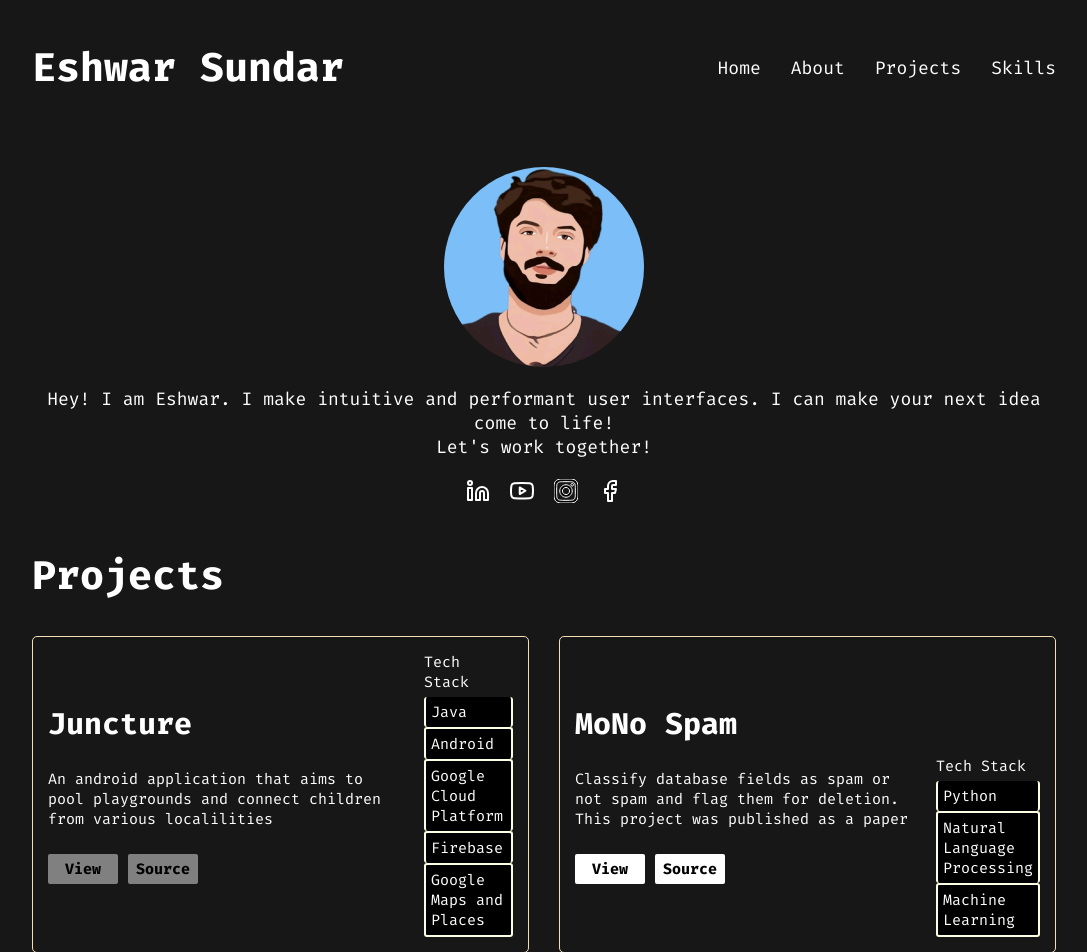
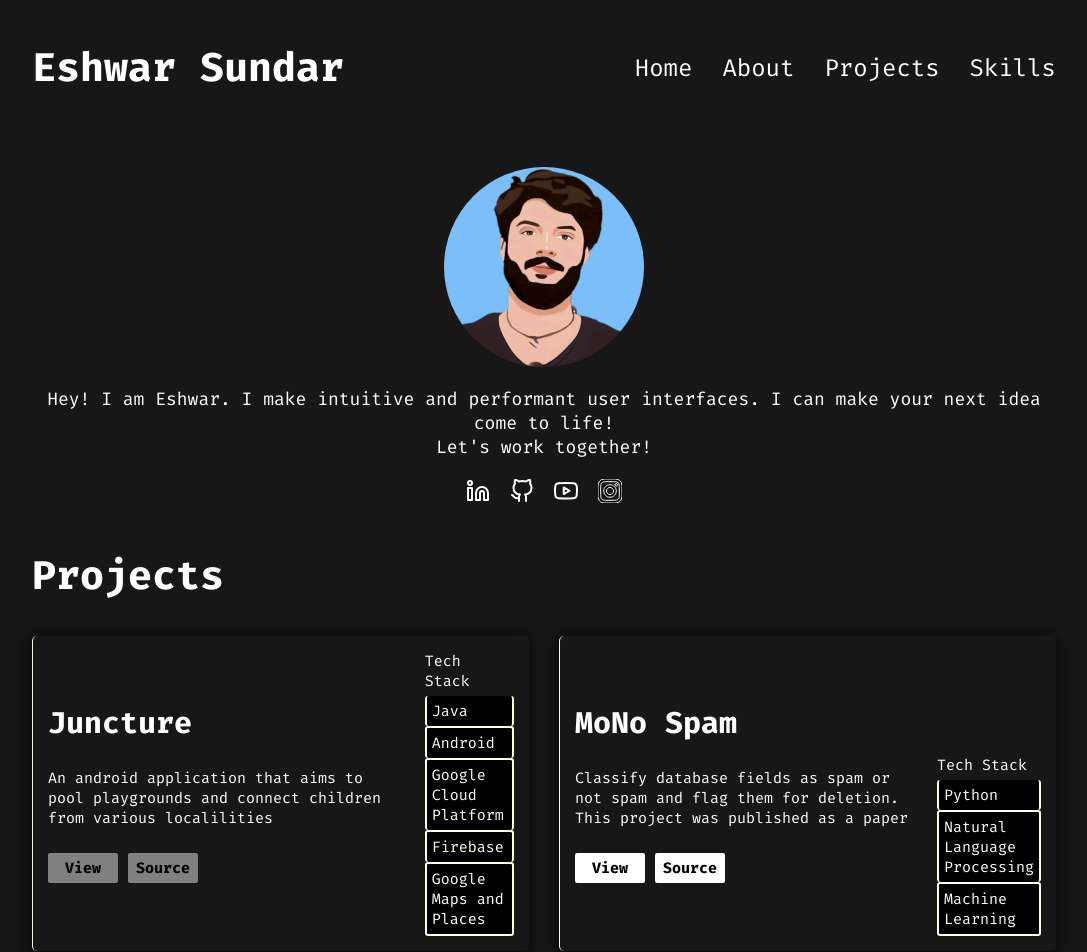
Before and after one commit to eshwarne/next-portfolio, a Next.js app: page / in a window 1280 px wide. Shown: the top 952 px of the page, without its empty margins (96-1183 px from the left). Built offline with nearby package versions, Linux system fonts and the light colour scheme.

Commit message:
Update social media links

```diff
--- a/components/Home/Home.tsx
+++ b/components/Home/Home.tsx
@@ -1,28 +1,44 @@
-import styles from "./Home.module.scss"
-import pictureSelf from "../../public/picture-self.jpeg"
-import Image from "next/image"
-import FacebookIcon from "../icons/Facebook"
-import InstagramIcon from "../icons/Instagram"
-import LinkedinIcon from "../icons/Linkedin"
-import YoutubeIcon from "../icons/Youtube"
+import styles from "./Home.module.scss";
+import pictureSelf from "../../public/picture-self.jpeg";
+import Image from "next/image";
+import InstagramIcon from "../icons/Instagram";
+import LinkedinIcon from "../icons/Linkedin";
+import YoutubeIcon from "../icons/Youtube";
+import GithubIcon from "../icons/Github";
 
-export function Home(){
-   return(
+export function Home() {
+  return (
     <div className={styles.home}>
       <div className={styles.home__image}>
-                <Image src={pictureSelf} layout="fill"/>
+        <Image src={pictureSelf} layout="fill" />
       </div>
       <div className={styles.home__description}>
-               Hey! I am Eshwar. I make intuitive and performant user interfaces.
-               I can make your next idea come to life! <br/>
+        Hey! I am Eshwar. I make intuitive and performant user interfaces. I can
+        make your next idea come to life! <br />
         Let's work together!
       </div>
       <div className={styles.socialMedia}>
-               <li className={styles.socialMedia__item}><a href="#"><LinkedinIcon /></a></li>
-               <li className={styles.socialMedia__item}><a href="#"><YoutubeIcon /></a></li>
-               <li className={styles.socialMedia__item}><a href="#"><InstagramIcon /></a></li>
-               <li className={styles.socialMedia__item}><a href="#"><FacebookIcon /></a></li>
+        <li className={styles.socialMedia__item}>
+          <a href="https://www.linkedin.com/in/eshwarne/" target="_blank">
+            <LinkedinIcon />
+          </a>
+        </li>
+        <li className={styles.socialMedia__item}>
+          <a href="https://github.com/eshwarne/" target="_blank">
+            <GithubIcon />
+          </a>
+        </li>
+        <li className={styles.socialMedia__item}>
+          <a href="https://www.youtube.com/c/EshwarNorthEast" target="_blank">
+            <YoutubeIcon />
+          </a>
+        </li>
+        <li className={styles.socialMedia__item}>
+          <a href="https://www.instagram.com/eshwarne/" target="_blank">
+            <InstagramIcon />
+          </a>
+        </li>
       </div>
     </div>
-   )
+  );
 }
--- a/components/Navbar/Navbar.module.scss
+++ b/components/Navbar/Navbar.module.scss
@@ -11,6 +11,7 @@
 .nav__item {
   display: flex;
   flex-direction: row;
+  font-size: $FONT-SIZE-HEADING-SECONDARY * 0.8;
   list-style: none;
   cursor: pointer;
   &:hover {
--- a/components/Projects/ProjectItem.module.scss
+++ b/components/Projects/ProjectItem.module.scss
@@ -9,7 +9,10 @@
   flex: 2;
   padding: 1.5rem;
   gap: 2rem;
-  border: wheat solid 0.1rem;
+  box-shadow: -1px 2px 14px 4px rgba(0, 0, 0, 0.5);
+  border-left: oldlace solid 0.05rem;
+  -webkit-box-shadow: -1px 2px 14px 4px rgba(0, 0, 0, 0.5);
+  -moz-box-shadow: -1px 2px 14px 4px rgba(0, 0, 0, 0.5);
   border-radius: 0.5rem;
   display: flex;
   justify-content: space-between;
--- a/components/icons/Facebook/Facebook.tsx
+++ /dev/null
@@ -1,17 +0,0 @@
-export const FacebookIcon = (props:any) => (
-  <svg
-    width="24px"
-    height="24px"
-    viewBox="0 0 24 24"
-    xmlns="http://www.w3.org/2000/svg"
-    fill="none"
-    stroke="currentColor"
-    strokeWidth={2}
-    strokeLinecap="round"
-    strokeLinejoin="round"
-    className="feather feather-facebook"
-    {...props}
-  >
-    <path d="M18 2h-3a5 5 0 0 0-5 5v3H7v4h3v8h4v-8h3l1-4h-4V7a1 1 0 0 1 1-1h3z" />
-  </svg>
-);
--- a/components/icons/Facebook/index.ts
+++ /dev/null
@@ -1,3 +0,0 @@
-import { FacebookIcon } from "./Facebook";
-
-export default FacebookIcon
--- /dev/null
+++ b/components/icons/Github/Github.tsx
@@ -0,0 +1,16 @@
+export const GithubIcon = (props: any) => (
+  <svg
+    width="24px"
+    height="24px"
+    viewBox="0 0 24 24"
+    xmlns="http://www.w3.org/2000/svg"
+    fill="none"
+    stroke="currentColor"
+    stroke-width="2"
+    stroke-linecap="round"
+    stroke-linejoin="round"
+    {...props}
+  >
+    <path d="M9 19c-5 1.5-5-2.5-7-3m14 6v-3.87a3.37 3.37 0 0 0-.94-2.61c3.14-.35 6.44-1.54 6.44-7A5.44 5.44 0 0 0 20 4.77 5.07 5.07 0 0 0 19.91 1S18.73.65 16 2.48a13.38 13.38 0 0 0-7 0C6.27.65 5.09 1 5.09 1A5.07 5.07 0 0 0 5 4.77a5.44 5.44 0 0 0-1.5 3.78c0 5.42 3.3 6.61 6.44 7A3.37 3.37 0 0 0 9 18.13V22"></path>
+  </svg>
+);
--- /dev/null
+++ b/components/icons/Github/index.ts
@@ -0,0 +1,3 @@
+import { GithubIcon } from "./Github";
+
+export default GithubIcon
--- a/styles/globals.scss
+++ b/styles/globals.scss
@@ -4,7 +4,6 @@ html,
 body {
   padding: 0;
   box-sizing: border-box;
-  overflow-x: hidden;
   margin-inline: $LAYOUT-PAGE-MARGIN;
   font-family: "Fira Code", monospace;
   font-size: 10px;
```
Lines whose indentation alone changed are shown as unchanged.
